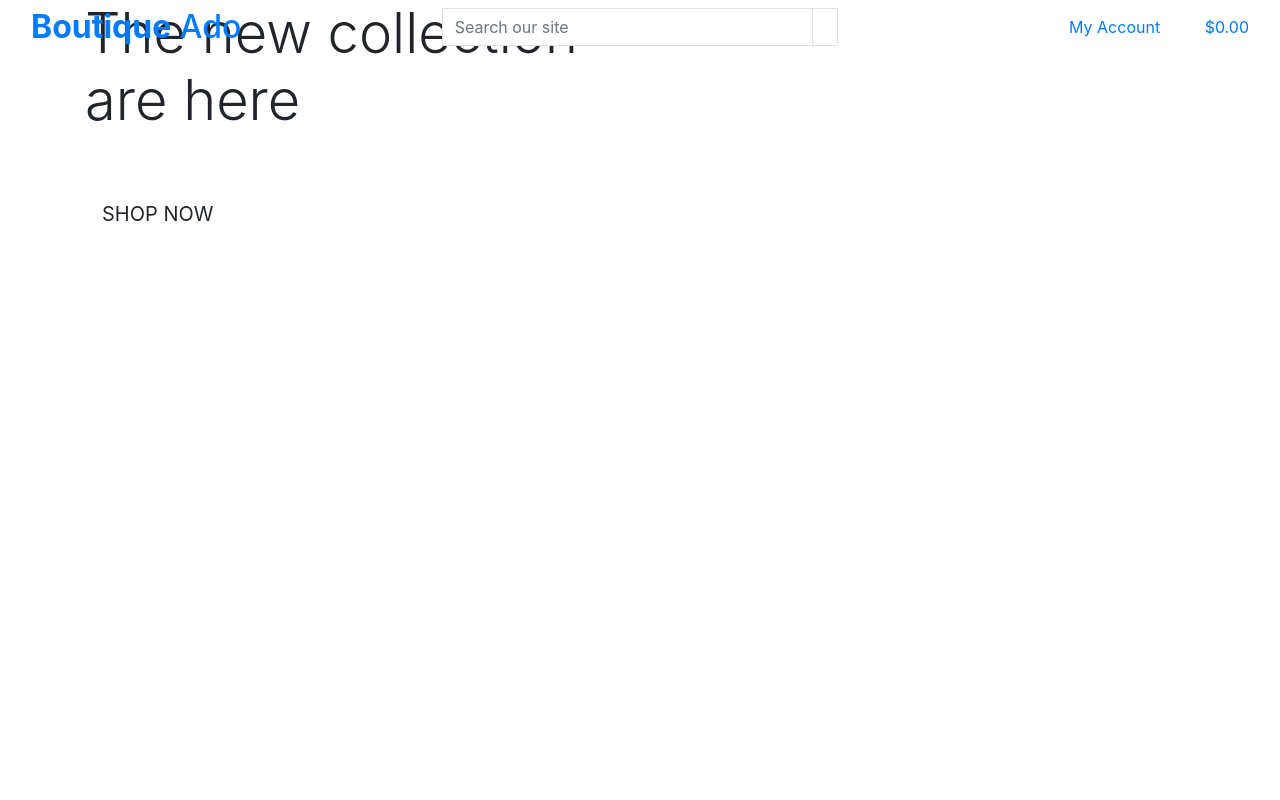
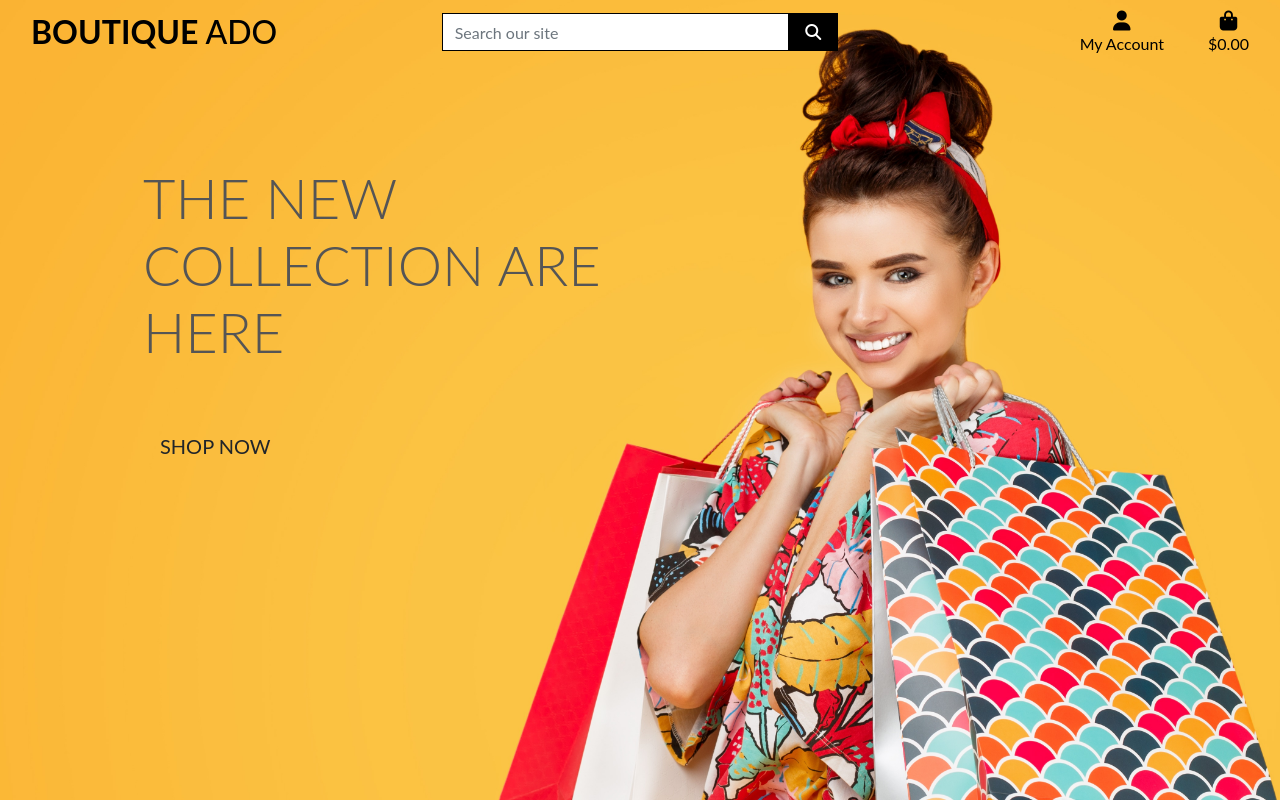
Before and after one commit to desousamario85/boutique_ado_v1, a Django app: page / in a window 1280 px wide. Run offline with Django 3.2, Linux system fonts and the light colour scheme; some libraries are stand-ins or nearby versions.

Commit message:
header and css added

```diff
--- a/boutique_ado/settings.py
+++ b/boutique_ado/settings.py
@@ -152,6 +152,10 @@ USE_TZ = True
 # https://docs.djangoproject.com/en/3.2/howto/static-files/
 
 STATIC_URL = '/static/'
+STATICFILES_DIR = (os.path.join(BASE_DIR, 'static'),)
+
+MEDIA_URL = '/media/'
+MEDIA_ROOT = os.path.join(BASE_DIR, 'media')
 
 # Default primary key field type
 # https://docs.djangoproject.com/en/3.2/ref/settings/#default-auto-field
--- a/boutique_ado/urls.py
+++ b/boutique_ado/urls.py
@@ -15,9 +15,11 @@ Including another URLconf
 """
 from django.contrib import admin
 from django.urls import path, include
+from django.conf import settings
+from django.conf.urls.static import static
 
 urlpatterns = [
     path('admin/', admin.site.urls),
     path('accounts/', include('allauth.urls')),
     path('', include('home.urls')),
-]
+] + static(settings.MEDIA_URL, document_root=settings.MEDIA_ROOT)
--- /dev/null
+++ b/static/css/base.css
@@ -0,0 +1,81 @@
+html {
+    height: 100%;
+}
+
+body {
+    background: url('/media/homepage_background_cropped.jpg') no-repeat center center fixed;
+    background-size: cover;
+    height: calc(100vh - 164px);
+    color: #555;
+    font-family: 'Lato';
+}
+
+/* from Bulma */
+.icon {
+    align-items: center;
+    display: inline-flex;
+    justify-content: center;
+    height: 1.5rem;
+    width: 1.5rem;
+}
+
+.logo-font {
+    text-transform: uppercase;
+}
+
+.main-logo-link {
+    width: fit-content;
+}
+
+.shop-now-button {
+    background: black;
+    color: white;
+    min-width: 260px;
+}
+
+.btn-black {
+    background: black;
+    color: white;
+}
+
+.shop-now-button:hover,
+.shop-now-button:active,
+.shop-now-button:focus,
+.btn-black:hover,
+.btn-black:active,
+.btn-black:focus {
+    background: #222;
+    color: white;
+}
+
+.text-black {
+    color: #000 !important;
+}
+
+.border-black {
+    border: 1px solid black !important;
+}
+
+/* -------------------------------- Media Queries */
+
+/* Slightly larger container on xl screens */
+@media (min-width: 1200px) {
+    .container {
+        max-width: 80%;
+    }
+}
+
+/* fixed top navbar only on medium and up */
+@media (min-width: 992px) {
+    .fixed-top-desktop-only {
+        position: fixed;
+        top: 0;
+        right: 0;
+        left: 0;
+        z-index: 1030;
+    }
+
+    .header-container {
+        padding-top: 164px;
+    }
+}
--- a/templates/base.html
+++ b/templates/base.html
@@ -1,36 +1,49 @@
 {% load static %}
+
 
 <!doctype html>
 <html lang="en">
 
 <head>
+    <!-- Required meta tags -->
 
     {% block meta %}
+
     <meta http-equiv="X-UA-Compatible" content="ie=edge">
     <meta charset="utf-8">
     <meta name="viewport" content="width=device-width, initial-scale=1, shrink-to-fit=no">
+
     {% endblock %}
 
     {% block extra_meta %}
+
     {% endblock %}
 
     {% block corecss %}
-    <link rel="stylesheet" href="https://stackpath.bootstrapcdn.com/bootstrap/4.4.1/css/bootstrap.min.css" integrity="sha384-Vkoo8x4CGsO3+Hhxv8T/Q5PaXtkKtu6ug5TOeNV6gBiFeWPGFN9MuhOf23Q9Ifjh" crossorigin="anonymous">
+
+    <!-- Bootstrap CSS -->
+    <link rel="stylesheet" href="https://cdn.jsdelivr.net/npm/bootstrap@4.6.2/dist/css/bootstrap.min.css" integrity="sha384-xOolHFLEh07PJGoPkLv1IbcEPTNtaed2xpHsD9ESMhqIYd0nLMwNLD69Npy4HI+N" crossorigin="anonymous">
+    <link rel="stylesheet" href="{% static 'css/base.css' %}">
     {% endblock %}
 
+
     {% block extra_css %}
+
     {% endblock %}
 
     {% block corejs %}
-    <script src="https://code.jquery.com/jquery-3.4.1.slim.min.js" integrity="sha384-J6qa4849blE2+poT4WnyKhv5vZF5SrPo0iEjwBvKU7imGFAV0wwj1yYfoRSJoZ+n" crossorigin="anonymous"></script>
-    <script src="https://cdn.jsdelivr.net/npm/popper.js@1.16.0/dist/umd/popper.min.js" integrity="sha384-Q6E9RHvbIyZFJoft+2mJbHaEWldlvI9IOYy5n3zV9zzTtmI3UksdQRVvoxMfooAo" crossorigin="anonymous"></script>
-    <script src="https://stackpath.bootstrapcdn.com/bootstrap/4.4.1/js/bootstrap.min.js" integrity="sha384-wfSDF2E50Y2D1uUdj0O3uMBJnjuUD4Ih7YwaYd1iqfktj0Uod8GCExl3Og8ifwB6" crossorigin="anonymous"></script>
+
+    <script src="https://cdn.jsdelivr.net/npm/jquery@3.5.1/dist/jquery.min.js" integrity="sha256-9/aliU8dGd2tb6OSsuzixeV4y/faTqgFtohetphbbj0=" crossorigin="anonymous"></script>
+    <script src="https://cdn.jsdelivr.net/npm/bootstrap@4.6.2/dist/js/bootstrap.bundle.min.js" integrity="sha384-Fy6S3B9q64WdZWQUiU+q4/2Lc9npb8tCaSX9FK7E8HnRr0Jz8D6OP9dO5Vg3Q9ct" crossorigin="anonymous"></script>
+    <script src="https://kit.fontawesome.com/71b772ea4c.js" crossorigin="anonymous"></script>
+
     {% endblock %}
 
     {% block extra_js %}
+
     {% endblock %}
 
-    <title>Boutique Ado {% block extra_title %}{% endblock %}</title>
+    <title>Boutique Ado {% block extra_title%}{% endblock%}</title>
 </head>
 
 <body>
```
Also changed, not shown: media/homepage_background_cropped.jpg (added).
